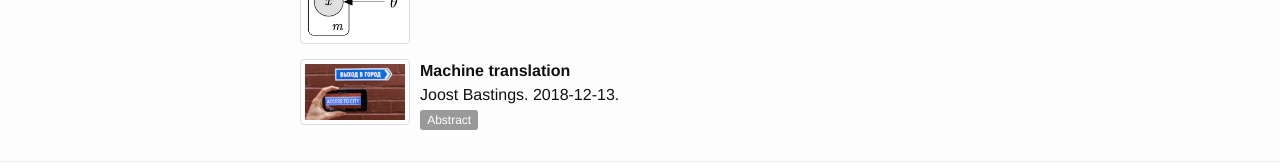
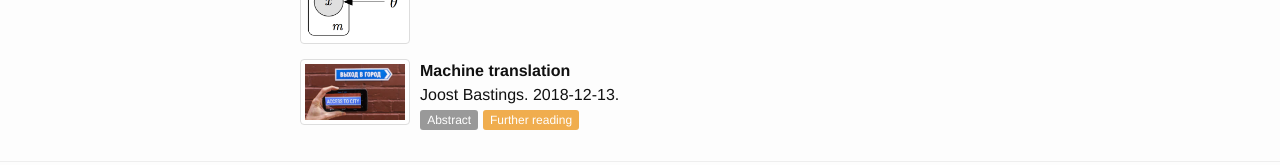
Before and after one commit to cl-illc/nlp1, a Jekyll site: the page built from syllabus.md, in a window 1280 px wide. Shown: the part 1348-1513 px from the top of the page. Built offline with Jekyll 4.4.1, drawn with Linux system fonts in a browser that asks for light colours.

Commit message:
Update lectures.yml

```diff
--- a/_data/2018/lectures.yml
+++ b/_data/2018/lectures.yml
@@ -255,6 +255,7 @@
   discussion:
   slides:
   further:
+    - "[Neural Machine Translation by Jointly Learning to Align and Translate](https://arxiv.org/abs/1409.0473)"
   video:
   code:
   data:
```
